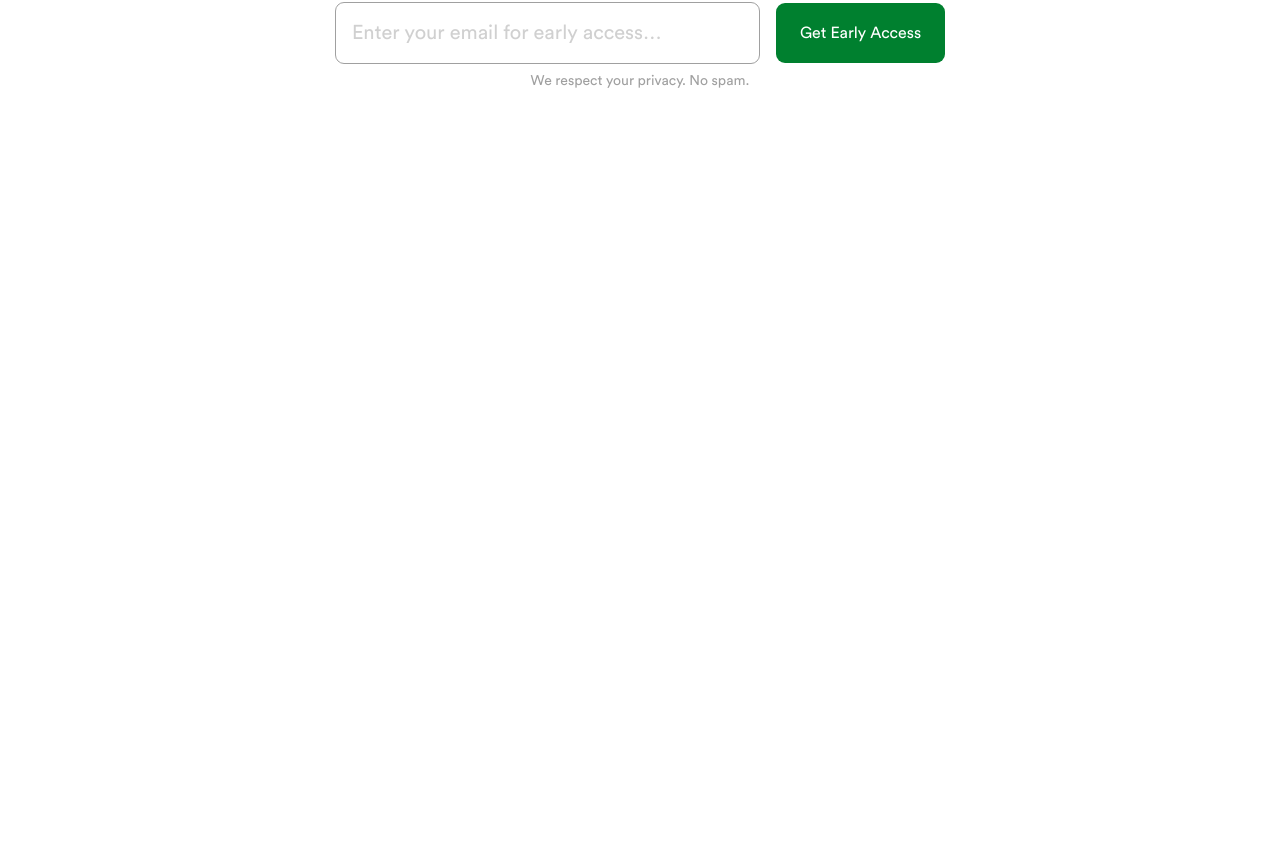
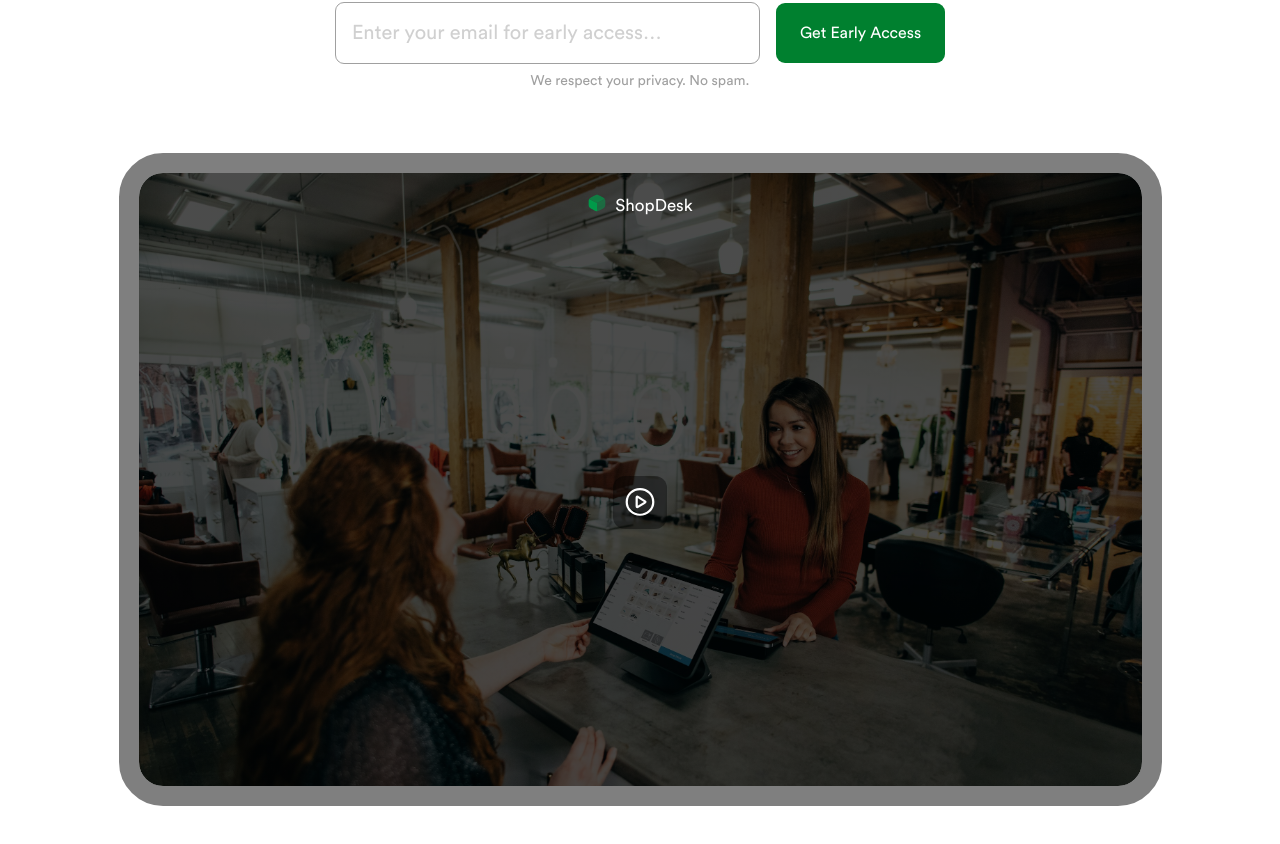
Before and after one commit to ukponotitus/shopdesk-fe, a Next.js app: page /coming-soon in a window 1280 px wide. Shown: the part 438-1282 px from the top of the page. Before the commit the page ends 800 px from the top, so only its background shows below. Built offline with nearby package versions, Linux system fonts and the light colour scheme.

Commit message:
feat: add and style frame with background image in the coming soon page.

```diff
--- a/app/coming-soon/page.tsx
+++ b/app/coming-soon/page.tsx
@@ -1,8 +1,10 @@
 import React from "react";
 import Logo from "@/components/functional/logo";
-import twitter from "../../public/icons/twitter.svg";
-import facebook from "../../public/icons/facebook.svg";
-import instagram from "../../public/icons/instagram.svg";
+import twitter from "@/public/icons/twitter.svg";
+import facebook from "@/public/icons/facebook.svg";
+import instagram from "@/public/icons/instagram.svg";
+import logo from "@/public/icons/logo.svg";
+import play from '@/public/coming-soon/Icon.svg'
 import Image from "next/image";
 
 const Page = () => {
@@ -25,7 +27,7 @@ const Page = () => {
           </button>
         </div>
       </header>
-      <section className={`${sharedClass} gap-16 w-full mb-[17px]`}>
+      <section className={`${sharedClass} gap-16 w-full mb-[61px]`}>
         <div className={`${sharedClass} gap-3`}>
           <h2 className="text-center p-5 backdrop-blur-[200px] text-black rounded-[500px] text-6xl leading-[100%] font-[700] max-w-[27ch]">
             The Future of{" "}
@@ -53,7 +55,24 @@ const Page = () => {
           </p>
         </div>
       </section>
-      <section></section>
+
+      <section className="flex justify-center pt-[24px] items-center mb-[62px]">
+        <div
+          className="w-[1003px] h-[613px] rounded-[24px] outline-[20px] outline-[#00000080] relative bg-cover flex flex-col items-center justify-between pt-5"
+          style={{
+            backgroundImage:
+              "linear-gradient(#000000B2, #000000B2), url('/coming-soon/coming-soon.jpeg')",
+          }}
+        >
+          <div className="flex gap-2 items-start">
+            <Image src={logo} alt="shop desk logo" priority width={20} />
+            <p className="text-[17px] text-white font-[500]">ShopDesk</p>
+          </div>
+          <div className="rounded-[12px] p-3 flex items-center bg-[#00000066] h-[53.5px] w-[53.5px] my-auto">
+            <Image src={play} alt="play button" width={30} priority  />
+          </div>
+        </div>
+      </section>
       <section></section>
       <section></section>
       <section></section>
```
Also changed, not shown: public/coming-soon/Icon.svg (added), public/coming-soon/coming-soon.jpeg (added).
